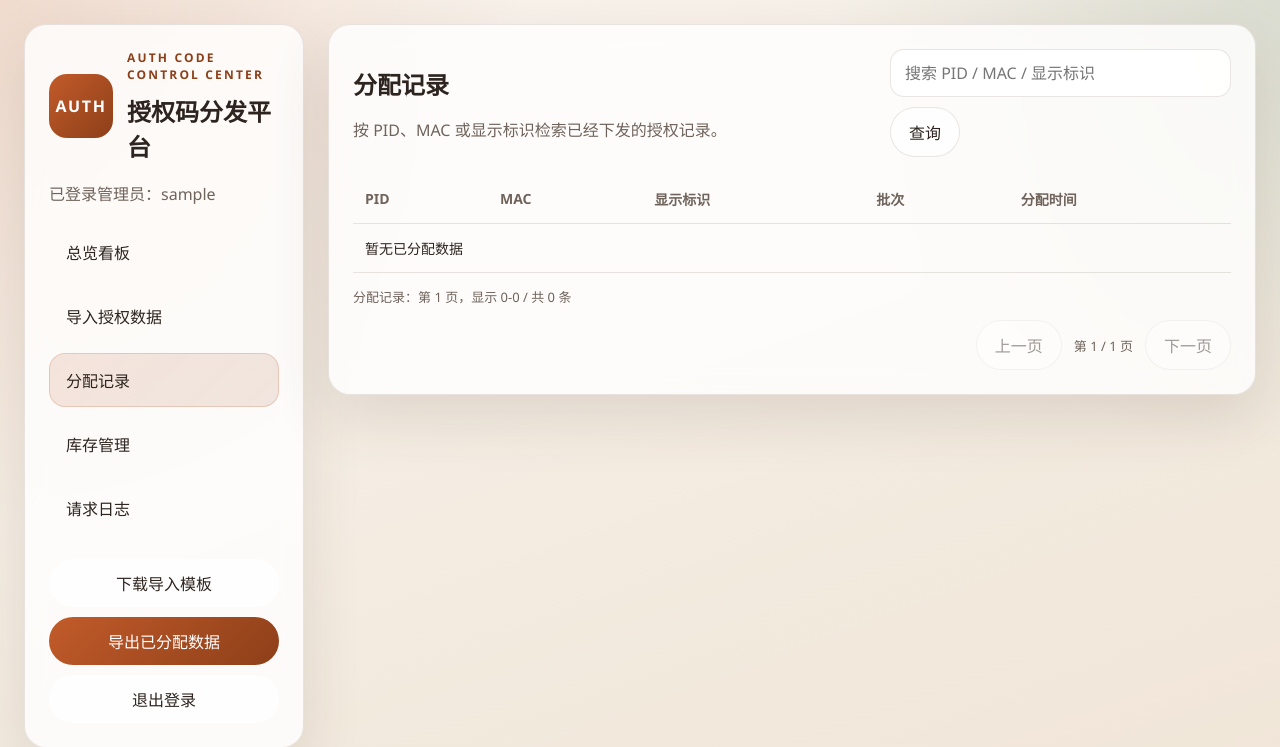
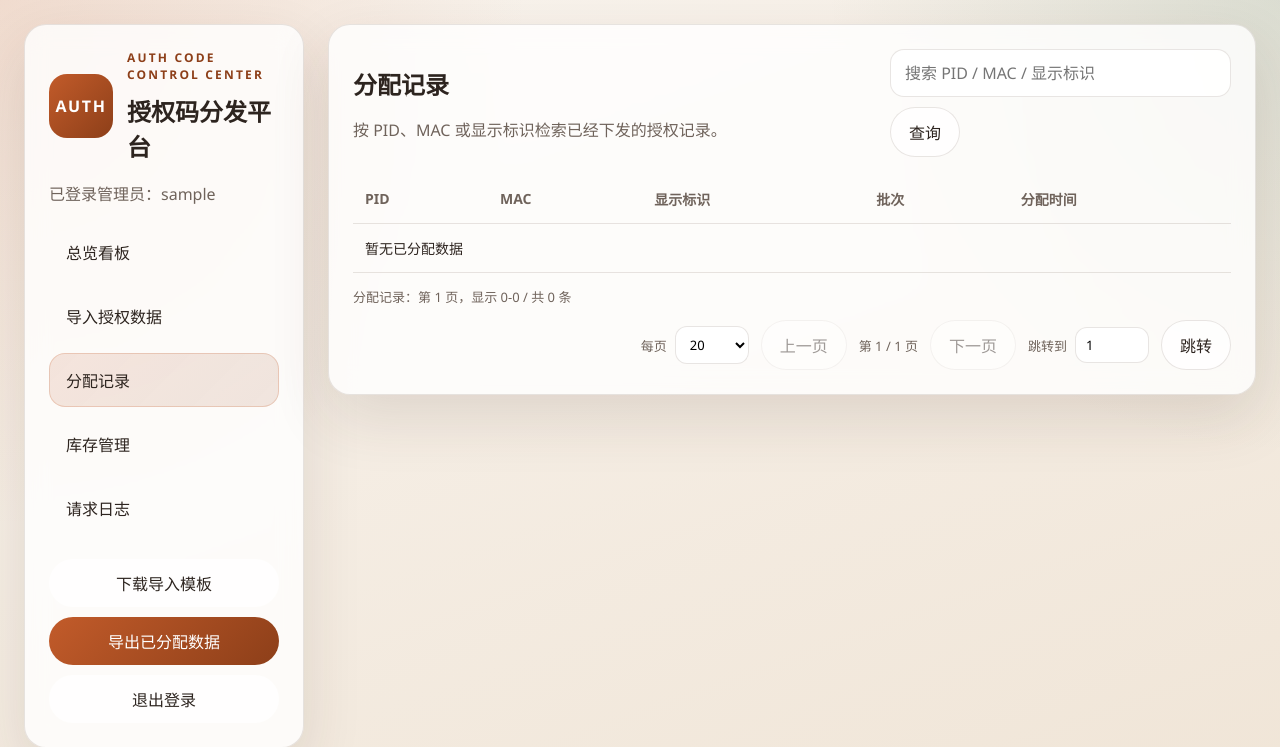
Before and after one commit to ByteRK/MacToAuthCode, a Flask app: page /dashboard in a window 1280 px wide, after a click on "分配记录". Shown: the top 747 px of the page. Run offline with Flask 3, Linux system fonts and the light colour scheme; the visitor is signed in with stand-in values (Sample User, id 1); data that the repository does not hold is empty.

Commit message:
feat: add page jump and page size controls for admin lists

```diff
--- a/app/static/js/admin/modules/allocations.js
+++ b/app/static/js/admin/modules/allocations.js
@@ -1,6 +1,10 @@
 import { fetchJson } from "../core/api.js";
 import { renderRows, renderTableMeta, byId } from "../core/dom.js";
 import { state } from "../core/state.js";
+
+function clampPage(page, totalPages) {
+  return Math.min(Math.max(page, 1), Math.max(totalPages, 1));
+}
 
 function renderAllocationPagination(result) {
   const totalPages = Math.max(1, Math.ceil(result.total / result.page_size));
@@ -8,6 +12,8 @@ function renderAllocationPagination(result) {
   byId("allocations-page-indicator").textContent = `第 ${result.page} / ${totalPages} 页`;
   byId("allocations-prev-page").disabled = result.page <= 1;
   byId("allocations-next-page").disabled = result.page >= totalPages;
+  byId("allocations-page-size").value = String(result.page_size);
+  byId("allocations-page-jump").value = String(result.page);
 }
 
 export async function loadAllocations() {
@@ -55,4 +61,29 @@ export function bindAllocationSearch() {
     state.allocations.page += 1;
     await loadAllocations();
   });
+
+  byId("allocations-page-size").addEventListener("change", async (event) => {
+    const target = event.target;
+    if (!(target instanceof HTMLSelectElement)) {
+      return;
+    }
+    state.allocations.pageSize = Number(target.value);
+    state.allocations.page = 1;
+    await loadAllocations();
+  });
+
+  byId("allocations-page-go").addEventListener("click", async () => {
+    const totalPages = state.allocations.totalPages || 1;
+    const desiredPage = Number(byId("allocations-page-jump").value || "1");
+    state.allocations.page = clampPage(desiredPage, totalPages);
+    await loadAllocations();
+  });
+
+  byId("allocations-page-jump").addEventListener("keydown", async (event) => {
+    if (event.key !== "Enter") {
+      return;
+    }
+    event.preventDefault();
+    byId("allocations-page-go").click();
+  });
 }
--- a/app/static/js/admin/modules/inventory.js
+++ b/app/static/js/admin/modules/inventory.js
@@ -2,6 +2,10 @@ import { fetchJson } from "../core/api.js";
 import { renderRows, renderTableMeta, byId } from "../core/dom.js";
 import { state } from "../core/state.js";
 import { switchPanel } from "./navigation.js";
+
+function clampPage(page, totalPages) {
+  return Math.min(Math.max(page, 1), Math.max(totalPages, 1));
+}
 
 function renderInventorySummaryPagination(result) {
   const totalPages = Math.max(1, Math.ceil(result.total / result.page_size));
@@ -9,6 +13,8 @@ function renderInventorySummaryPagination(result) {
   byId("inventory-summary-page-indicator").textContent = `第 ${result.page} / ${totalPages} 页`;
   byId("inventory-summary-prev-page").disabled = result.page <= 1;
   byId("inventory-summary-next-page").disabled = result.page >= totalPages;
+  byId("inventory-summary-page-size").value = String(result.page_size);
+  byId("inventory-summary-page-jump").value = String(result.page);
 }
 
 function renderCodePagination(result) {
@@ -17,18 +23,25 @@ function renderCodePagination(result) {
   byId("codes-page-indicator").textContent = `第 ${result.page} / ${totalPages} 页`;
   byId("codes-prev-page").disabled = result.page <= 1;
   byId("codes-next-page").disabled = result.page >= totalPages;
+  byId("codes-page-size").value = String(result.page_size);
+  byId("codes-page-jump").value = String(result.page);
 }
 
 function resetInventorySummaryPagination() {
   byId("inventory-summary-page-indicator").textContent = "第 1 / 1 页";
   byId("inventory-summary-prev-page").disabled = true;
   byId("inventory-summary-next-page").disabled = true;
+  byId("inventory-summary-page-jump").value = "1";
 }
 
 function resetCodeDetailsView() {
   byId("codes-body").innerHTML = '<tr><td colspan="7">请选择 PID 后查看明细。</td></tr>';
   byId("codes-meta").textContent = "";
   byId("codes-page-indicator").textContent = "第 1 / 1 页";
+  byId("codes-prev-page").disabled = true;
+  byId("codes-next-page").disabled = true;
+  byId("codes-page-jump").value = "1";
+  byId("codes-page-go").disabled = true;
   byId("codes-prev-page").disabled = true;
   byId("codes-next-page").disabled = true;
 }
@@ -81,6 +94,7 @@ export async function loadCodeDetails() {
   );
   renderTableMeta("codes-meta", payload.data, `PID ${state.selectedPid} 明细`);
   renderCodePagination(payload.data);
+  byId("codes-page-go").disabled = false;
 }
 
 export function selectPid(pid) {
@@ -138,6 +152,34 @@ export function bindInventory() {
     await loadCodeDetails();
   });
 
+  byId("codes-page-size").addEventListener("change", async (event) => {
+    const target = event.target;
+    if (!(target instanceof HTMLSelectElement)) {
+      return;
+    }
+    state.codeDetails.pageSize = Number(target.value);
+    state.codeDetails.page = 1;
+    await loadCodeDetails();
+  });
+
+  byId("codes-page-go").addEventListener("click", async () => {
+    if (!state.selectedPid) {
+      return;
+    }
+    const totalPages = state.codeDetails.totalPages || 1;
+    const desiredPage = Number(byId("codes-page-jump").value || "1");
+    state.codeDetails.page = clampPage(desiredPage, totalPages);
+    await loadCodeDetails();
+  });
+
+  byId("codes-page-jump").addEventListener("keydown", async (event) => {
+    if (event.key !== "Enter") {
+      return;
+    }
+    event.preventDefault();
+    byId("codes-page-go").click();
+  });
+
   byId("inventory-summary-prev-page").addEventListener("click", async () => {
     if (state.inventorySummary.page <= 1) {
       return;
@@ -155,6 +197,31 @@ export function bindInventory() {
     await loadInventorySummary();
   });
 
+  byId("inventory-summary-page-size").addEventListener("change", async (event) => {
+    const target = event.target;
+    if (!(target instanceof HTMLSelectElement)) {
+      return;
+    }
+    state.inventorySummary.pageSize = Number(target.value);
+    state.inventorySummary.page = 1;
+    await loadInventorySummary();
+  });
+
+  byId("inventory-summary-page-go").addEventListener("click", async () => {
+    const totalPages = state.inventorySummary.totalPages || 1;
+    const desiredPage = Number(byId("inventory-summary-page-jump").value || "1");
+    state.inventorySummary.page = clampPage(desiredPage, totalPages);
+    await loadInventorySummary();
+  });
+
+  byId("inventory-summary-page-jump").addEventListener("keydown", async (event) => {
+    if (event.key !== "Enter") {
+      return;
+    }
+    event.preventDefault();
+    byId("inventory-summary-page-go").click();
+  });
+
   resetInventorySummaryPagination();
   resetCodeDetailsView();
 }
--- a/app/static/style.css
+++ b/app/static/style.css
@@ -362,6 +362,22 @@ th {
   font-size: 13px;
 }
 
+.pagination-field {
+  display: inline-flex;
+  align-items: center;
+  gap: 8px;
+  color: var(--muted);
+  font-size: 13px;
+}
+
+.pagination-field select,
+.pagination-field input {
+  min-width: 74px;
+  width: 74px;
+  padding: 8px 10px;
+  border-radius: 12px;
+}
+
 .pagination-btn:disabled {
   opacity: 0.45;
   cursor: not-allowed;
--- a/app/templates/dashboard/panels/allocations.html
+++ b/app/templates/dashboard/panels/allocations.html
@@ -26,9 +26,22 @@
     </div>
     <div class="table-meta" id="allocations-meta"></div>
     <div class="pagination-bar" id="allocations-pagination">
+      <label class="pagination-field">
+        <span>每页</span>
+        <select id="allocations-page-size">
+          <option value="20">20</option>
+          <option value="50">50</option>
+          <option value="100">100</option>
+        </select>
+      </label>
       <button type="button" class="ghost-btn pagination-btn" id="allocations-prev-page">上一页</button>
       <span class="pagination-info" id="allocations-page-indicator">第 1 / 1 页</span>
       <button type="button" class="ghost-btn pagination-btn" id="allocations-next-page">下一页</button>
+      <label class="pagination-field">
+        <span>跳转到</span>
+        <input type="number" id="allocations-page-jump" min="1" value="1">
+      </label>
+      <button type="button" class="ghost-btn pagination-btn" id="allocations-page-go">跳转</button>
     </div>
   </div>
 </section>
--- a/app/templates/dashboard/panels/inventory.html
+++ b/app/templates/dashboard/panels/inventory.html
@@ -27,9 +27,22 @@
     </div>
     <div class="table-meta" id="inventory-summary-meta"></div>
     <div class="pagination-bar" id="inventory-summary-pagination">
+      <label class="pagination-field">
+        <span>每页</span>
+        <select id="inventory-summary-page-size">
+          <option value="20">20</option>
+          <option value="50">50</option>
+          <option value="100">100</option>
+        </select>
+      </label>
       <button type="button" class="ghost-btn pagination-btn" id="inventory-summary-prev-page">上一页</button>
       <span class="pagination-info" id="inventory-summary-page-indicator">第 1 / 1 页</span>
       <button type="button" class="ghost-btn pagination-btn" id="inventory-summary-next-page">下一页</button>
+      <label class="pagination-field">
+        <span>跳转到</span>
+        <input type="number" id="inventory-summary-page-jump" min="1" value="1">
+      </label>
+      <button type="button" class="ghost-btn pagination-btn" id="inventory-summary-page-go">跳转</button>
     </div>
   </div>
 
@@ -72,9 +85,22 @@
     </div>
     <div class="table-meta" id="codes-meta"></div>
     <div class="pagination-bar" id="codes-pagination">
+      <label class="pagination-field">
+        <span>每页</span>
+        <select id="codes-page-size">
+          <option value="20">20</option>
+          <option value="50">50</option>
+          <option value="100">100</option>
+        </select>
+      </label>
       <button type="button" class="ghost-btn pagination-btn" id="codes-prev-page">上一页</button>
       <span class="pagination-info" id="codes-page-indicator">第 1 / 1 页</span>
       <button type="button" class="ghost-btn pagination-btn" id="codes-next-page">下一页</button>
+      <label class="pagination-field">
+        <span>跳转到</span>
+        <input type="number" id="codes-page-jump" min="1" value="1">
+      </label>
+      <button type="button" class="ghost-btn pagination-btn" id="codes-page-go">跳转</button>
     </div>
   </div>
 </section>
```
